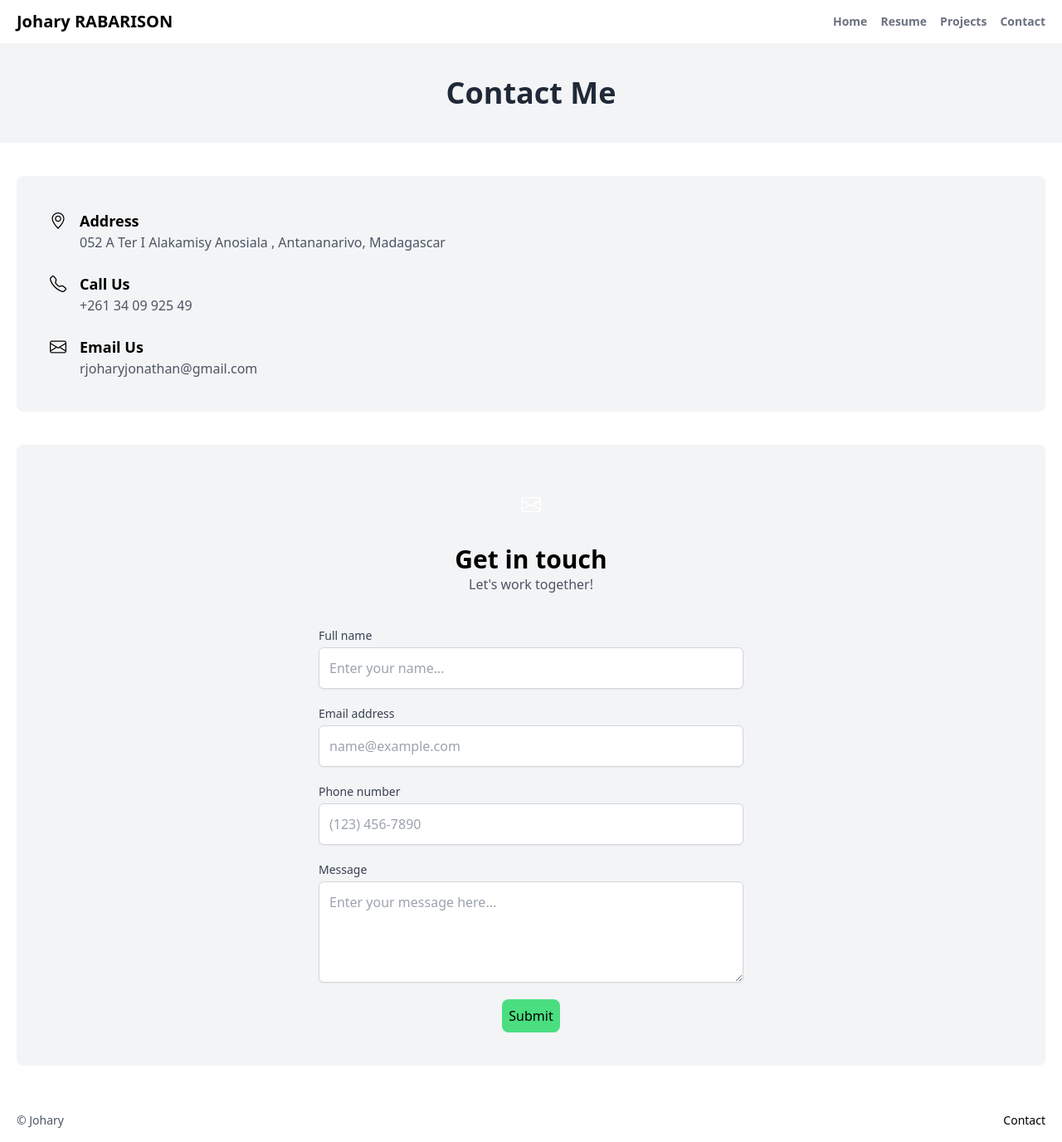
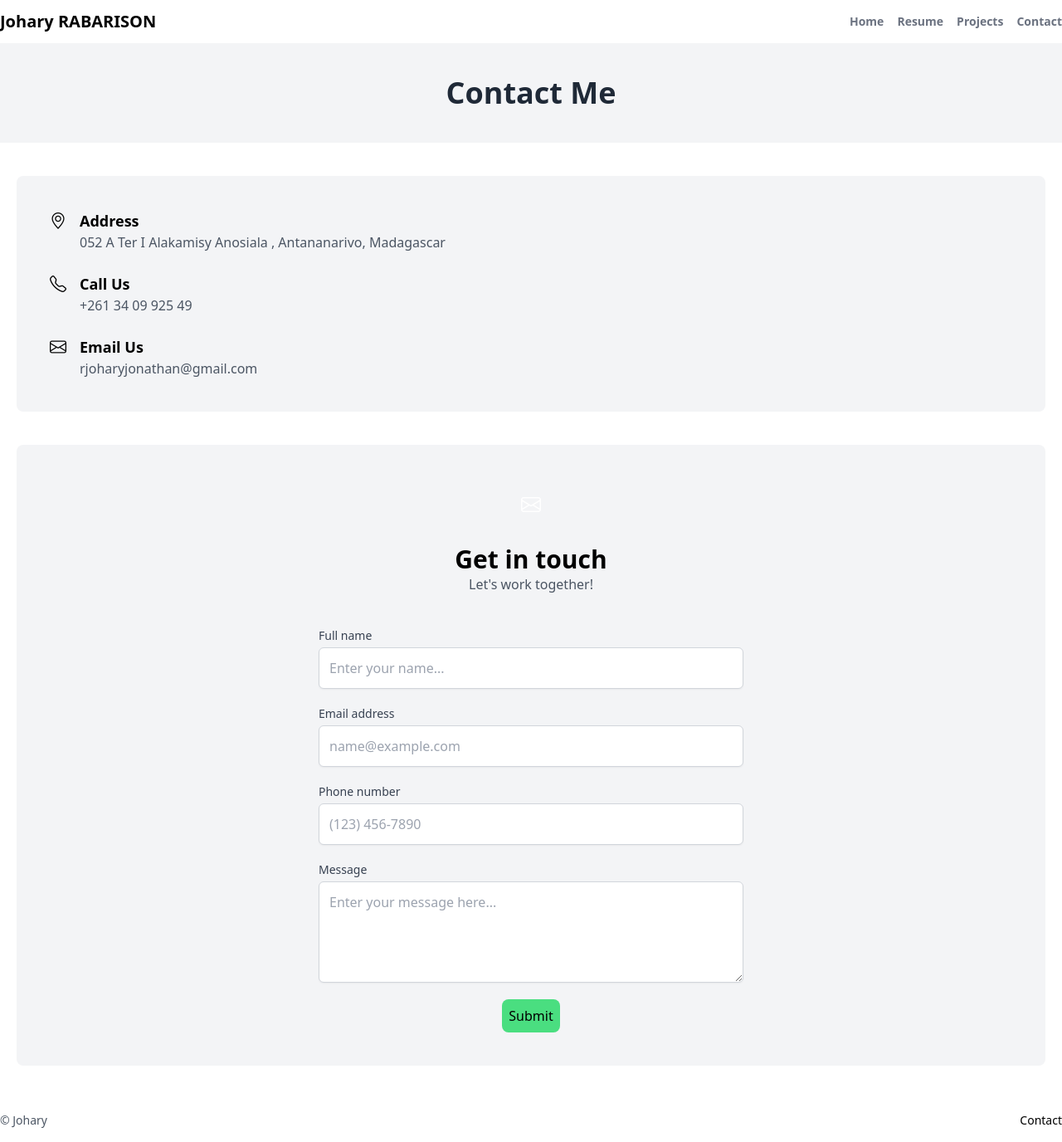
Before and after one commit to JoharyJonathan/Portfolio1, a React (Vite) app: page /contact in a window 1280 px wide. Shown: the whole page at 83% size. Built offline with nearby package versions, Linux system fonts and the light colour scheme.

Commit message:
Home page design

```diff
--- a/src/App.jsx
+++ b/src/App.jsx
@@ -5,7 +5,7 @@ import Footer from './components/Footer';
 
 function App() {
   return (
-    <div className="flex flex-col min-h-screen">
+    <div className="w-full min-h-screen overflow-x-hidden">
       <NavBar />
       <Header />
       <main className="flex-grow">
--- a/src/components/About.jsx
+++ b/src/components/About.jsx
@@ -3,12 +3,12 @@ import { Link } from "react-router-dom";
 function About() {
     return (
         <section className="bg-gray-100 py-10">
-        <div className="container mx-auto px-5 text-center">
+            <div className="container mx-auto px-4 text-center">
                 <h2 className="text-3xl font-bold mb-4">
                     About Me
                 </h2>
                 <p className="text-lg text-gray-700 mb-6">
-            My name is Johary Jonathan RABARISON ,I&apos;m a Backend Developer passionate about building efficient and scalable systems.
+                    My name is Johary Jonathan RABARISON, I&apos;m a Backend Developer passionate about building efficient and scalable systems.
                 </p>
                 <p className="text-gray-600 mb-8">
                     With a strong foundation in server-side programming and database management, I specialize in creating robust APIs, optimizing application performance, and ensuring seamless integration between services. My expertise lies in languages like Node.js, Python, and Java, along with frameworks like Spring Boot and Express.js.
--- a/src/components/Footer.jsx
+++ b/src/components/Footer.jsx
@@ -3,8 +3,8 @@ import { Link } from "react-router-dom";
 function Footer() {
     return (
         <footer className="bg-white py-4 shadow-t">
-        <div className="container mx-auto px-5 flex justify-between items-center">
-          <p className="text-sm text-gray-600">© Johary </p>
+            <div className="container mx-auto px-5 sm:px-0 flex justify-between items-center">
+                <p className="text-sm text-gray-600">© Johary</p>
                 <div className="flex space-x-4 text-sm">
                     <Link to="/contact" className="hover:underline">Contact</Link>
                 </div>
--- a/src/components/NavBar.jsx
+++ b/src/components/NavBar.jsx
@@ -1,9 +1,9 @@
-import { Link } from "react-router-dom"
+import { Link } from "react-router-dom";
 
 function Navbar() {
     return (
         <nav className="bg-white py-3 shadow">
-        <div className="container mx-auto px-5 flex justify-between items-center">
+            <div className="container mx-auto px-5 sm:px-0 flex justify-between items-center">
                 <Link to="/" className="text-xl font-bold text-primary">Johary RABARISON</Link>
                 <ul className="flex space-x-4 text-sm font-bold">
                     <li><Link to="/" className="text-gray-500 hover:text-gray-900">Home</Link></li>
```
Lines whose indentation alone changed are shown as unchanged.
